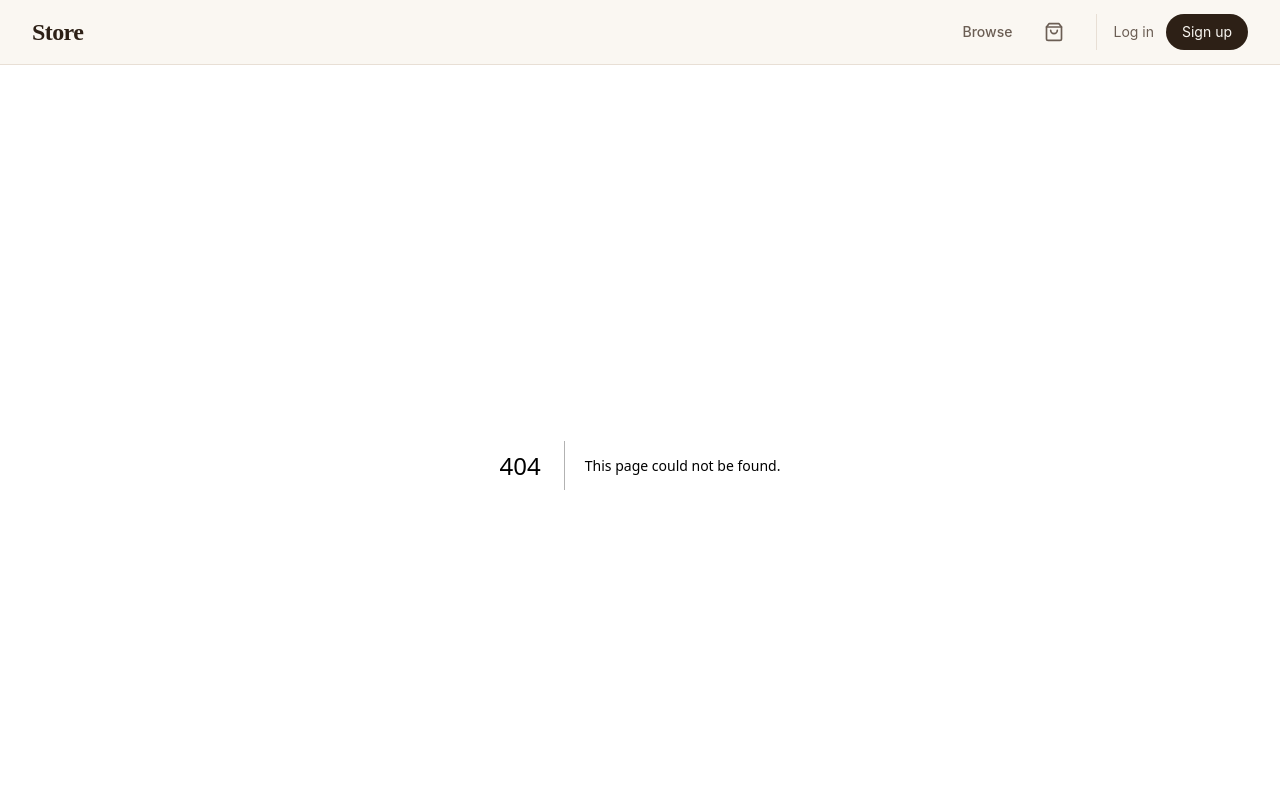
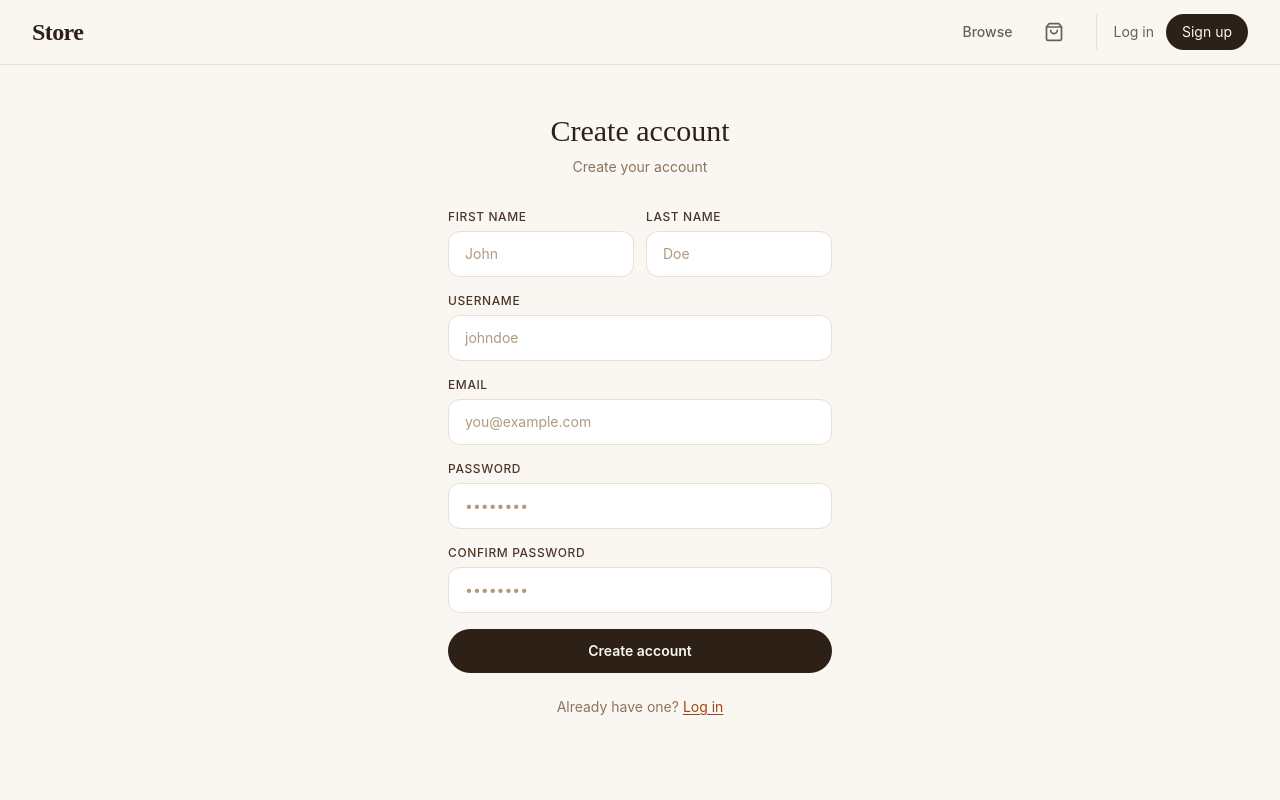
Before and after one commit to Ripcode1/alx-project-nexus, a Next.js app: page /register in a window 1280 px wide. Before the commit this address had no page. Shown: the top 800 px of the page. Built offline with nearby package versions, Linux system fonts and the light colour scheme; no server answers.

Commit message:
login and register pages

```diff
--- /dev/null
+++ b/src/app/login/page.tsx
@@ -0,0 +1,67 @@
+'use client';
+
+import { useState } from 'react';
+import { useDispatch } from 'react-redux';
+import { setCredentials } from '@/store/authSlice';
+import { login } from '@/utils/api';
+import { useRouter } from 'next/navigation';
+import Link from 'next/link';
+import toast from 'react-hot-toast';
+
+export default function LoginPage() {
+  const [email, setEmail] = useState('');
+  const [password, setPassword] = useState('');
+  const [loading, setLoading] = useState(false);
+  const dispatch = useDispatch();
+  const router = useRouter();
+
+  async function handleSubmit(e: React.FormEvent) {
+    e.preventDefault();
+    setLoading(true);
+    try {
+      const data = await login(email, password);
+      const access = data.tokens?.access || data.access;
+      const refresh = data.tokens?.refresh || data.refresh;
+      dispatch(setCredentials({ user: data.user, access, refresh }));
+      toast.success('Welcome back!');
+      router.push('/products');
+    } catch (err: unknown) {
+      toast.error(err instanceof Error ? err.message : 'Login failed');
+    } finally {
+      setLoading(false);
+    }
+  }
+
+  return (
+    <div className="min-h-[70vh] flex items-center justify-center px-4 py-12">
+      <div className="w-full max-w-sm">
+        <h1 className="font-serif text-3xl text-espresso-800 text-center mb-2">Welcome back</h1>
+        <p className="text-sm text-espresso-400 text-center mb-8">Log in to your account</p>
+
+        <form onSubmit={handleSubmit} className="space-y-4">
+          <div>
+            <label className="block text-xs font-medium text-espresso-600 mb-1.5 uppercase tracking-wider">Email</label>
+            <input type="email" required value={email} onChange={(e) => setEmail(e.target.value)}
+              className="w-full px-4 py-3 bg-white border border-espresso-100 rounded-xl text-sm text-espresso-800 placeholder:text-espresso-300 focus:ring-1 focus:ring-burnt-400 focus:border-burnt-400"
+              placeholder="you@example.com" />
+          </div>
+          <div>
+            <label className="block text-xs font-medium text-espresso-600 mb-1.5 uppercase tracking-wider">Password</label>
+            <input type="password" required value={password} onChange={(e) => setPassword(e.target.value)}
+              className="w-full px-4 py-3 bg-white border border-espresso-100 rounded-xl text-sm text-espresso-800 placeholder:text-espresso-300 focus:ring-1 focus:ring-burnt-400 focus:border-burnt-400"
+              placeholder="••••••••" />
+          </div>
+
+          <button type="submit" disabled={loading}
+            className="w-full bg-espresso-800 text-cream py-3 rounded-full text-sm font-semibold hover:bg-espresso-700 transition-colors disabled:opacity-50 mt-2">
+            {loading ? 'Logging in...' : 'Log in'}
+          </button>
+        </form>
+
+        <p className="text-center text-sm text-espresso-400 mt-6">
+          No account? <Link href="/register" className="text-burnt-600 underline underline-offset-2 hover:text-burnt-700">Sign up</Link>
+        </p>
+      </div>
+    </div>
+  );
+}
--- /dev/null
+++ b/src/app/register/page.tsx
@@ -0,0 +1,90 @@
+'use client';
+
+import { useState } from 'react';
+import { useDispatch } from 'react-redux';
+import { setCredentials } from '@/store/authSlice';
+import { register } from '@/utils/api';
+import { useRouter } from 'next/navigation';
+import Link from 'next/link';
+import toast from 'react-hot-toast';
+
+export default function RegisterPage() {
+  const [form, setForm] = useState({ first_name: '', last_name: '', username: '', email: '', password: '', password_confirm: '' });
+  const [loading, setLoading] = useState(false);
+  const dispatch = useDispatch();
+  const router = useRouter();
+
+  function upd(key: string, val: string) { setForm({ ...form, [key]: val }); }
+
+  async function handleSubmit(e: React.FormEvent) {
+    e.preventDefault();
+    if (form.password !== form.password_confirm) { toast.error('Passwords do not match'); return; }
+    setLoading(true);
+    try {
+      const data = await register(form);
+      const access = data.tokens?.access || data.access;
+      const refresh = data.tokens?.refresh || data.refresh;
+      if (access && refresh && data.user) {
+        dispatch(setCredentials({ user: data.user, access, refresh }));
+        toast.success('Account created!');
+        router.push('/products');
+      } else {
+        toast.success('Account created! Please log in.');
+        router.push('/login');
+      }
+    } catch (err: unknown) {
+      toast.error(err instanceof Error ? err.message : 'Registration failed');
+    } finally {
+      setLoading(false);
+    }
+  }
+
+  const inputCls = 'w-full px-4 py-3 bg-white border border-espresso-100 rounded-xl text-sm text-espresso-800 placeholder:text-espresso-300 focus:ring-1 focus:ring-burnt-400 focus:border-burnt-400';
+
+  return (
+    <div className="min-h-[70vh] flex items-center justify-center px-4 py-12">
+      <div className="w-full max-w-sm">
+        <h1 className="font-serif text-3xl text-espresso-800 text-center mb-2">Create account</h1>
+        <p className="text-sm text-espresso-400 text-center mb-8">Create your account</p>
+
+        <form onSubmit={handleSubmit} className="space-y-4">
+          <div className="grid grid-cols-2 gap-3">
+            <div>
+              <label className="block text-xs font-medium text-espresso-600 mb-1.5 uppercase tracking-wider">First name</label>
+              <input type="text" required value={form.first_name} onChange={(e) => upd('first_name', e.target.value)} className={inputCls} placeholder="John" />
+            </div>
+            <div>
+              <label className="block text-xs font-medium text-espresso-600 mb-1.5 uppercase tracking-wider">Last name</label>
+              <input type="text" required value={form.last_name} onChange={(e) => upd('last_name', e.target.value)} className={inputCls} placeholder="Doe" />
+            </div>
+          </div>
+          <div>
+            <label className="block text-xs font-medium text-espresso-600 mb-1.5 uppercase tracking-wider">Username</label>
+            <input type="text" required value={form.username} onChange={(e) => upd('username', e.target.value)} className={inputCls} placeholder="johndoe" />
+          </div>
+          <div>
+            <label className="block text-xs font-medium text-espresso-600 mb-1.5 uppercase tracking-wider">Email</label>
+            <input type="email" required value={form.email} onChange={(e) => upd('email', e.target.value)} className={inputCls} placeholder="you@example.com" />
+          </div>
+          <div>
+            <label className="block text-xs font-medium text-espresso-600 mb-1.5 uppercase tracking-wider">Password</label>
+            <input type="password" required value={form.password} onChange={(e) => upd('password', e.target.value)} className={inputCls} placeholder="••••••••" />
+          </div>
+          <div>
+            <label className="block text-xs font-medium text-espresso-600 mb-1.5 uppercase tracking-wider">Confirm password</label>
+            <input type="password" required value={form.password_confirm} onChange={(e) => upd('password_confirm', e.target.value)} className={inputCls} placeholder="••••••••" />
+          </div>
+
+          <button type="submit" disabled={loading}
+            className="w-full bg-espresso-800 text-cream py-3 rounded-full text-sm font-semibold hover:bg-espresso-700 transition-colors disabled:opacity-50 mt-2">
+            {loading ? 'Creating...' : 'Create account'}
+          </button>
+        </form>
+
+        <p className="text-center text-sm text-espresso-400 mt-6">
+          Already have one? <Link href="/login" className="text-burnt-600 underline underline-offset-2 hover:text-burnt-700">Log in</Link>
+        </p>
+      </div>
+    </div>
+  );
+}
```
